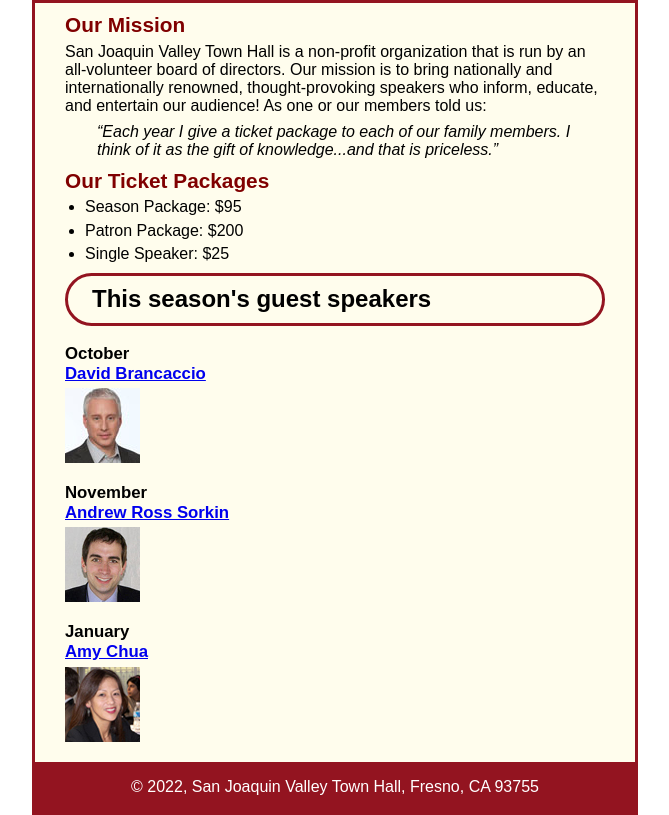
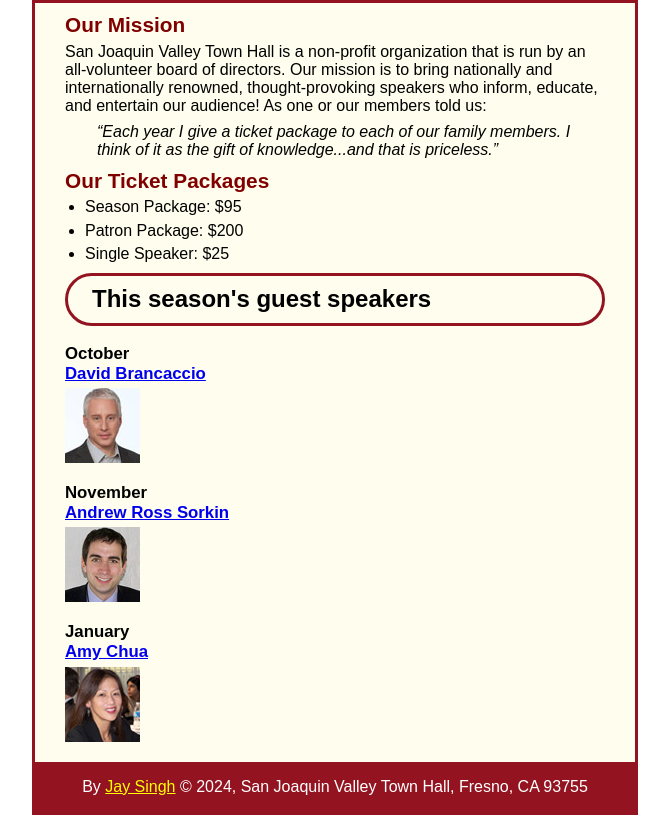
Before and after one commit to gsinghjay/A07, a plain HTML site: page index.html in a window 1280 px wide. Shown: the part 120-935 px from the top of the page, without its empty margins (305-974 px from the left). Drawn offline with Linux system fonts and the light colour scheme.

Commit message:
Added name and changed copyright to 2024

```diff
--- a/index.html
+++ b/index.html
@@ -39,7 +39,7 @@
 		<img src="images/chua75.jpg" alt="Amy Chua photo">
 	</main>
 	<footer>
-		<p>&copy; 2022, San Joaquin Valley Town Hall, Fresno, CA 93755</p>
+		<p>By <a style="color: yellow";" href="https://www.linkedin.com/in/gsinghjay/">Jay Singh</a> &copy; 2024, San Joaquin Valley Town Hall, Fresno, CA 93755</p>
 	</footer>
 </body>
 </html>
```
